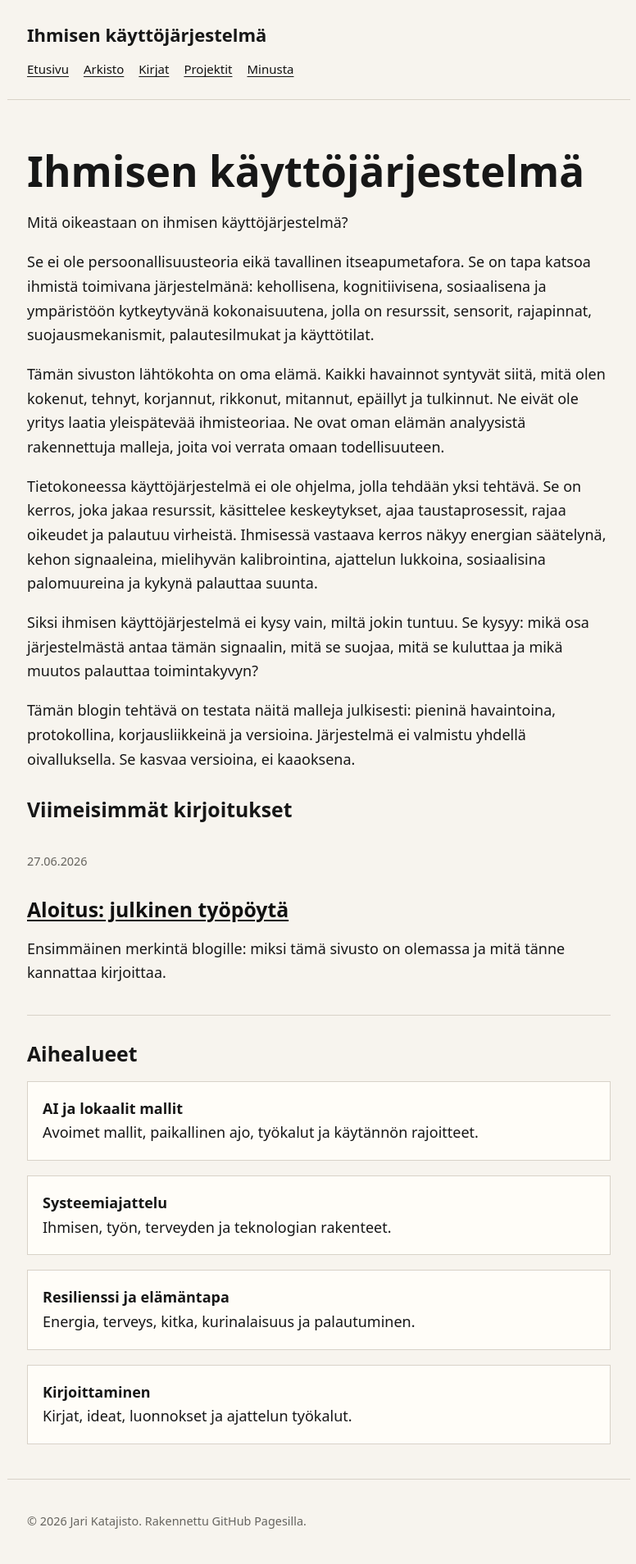
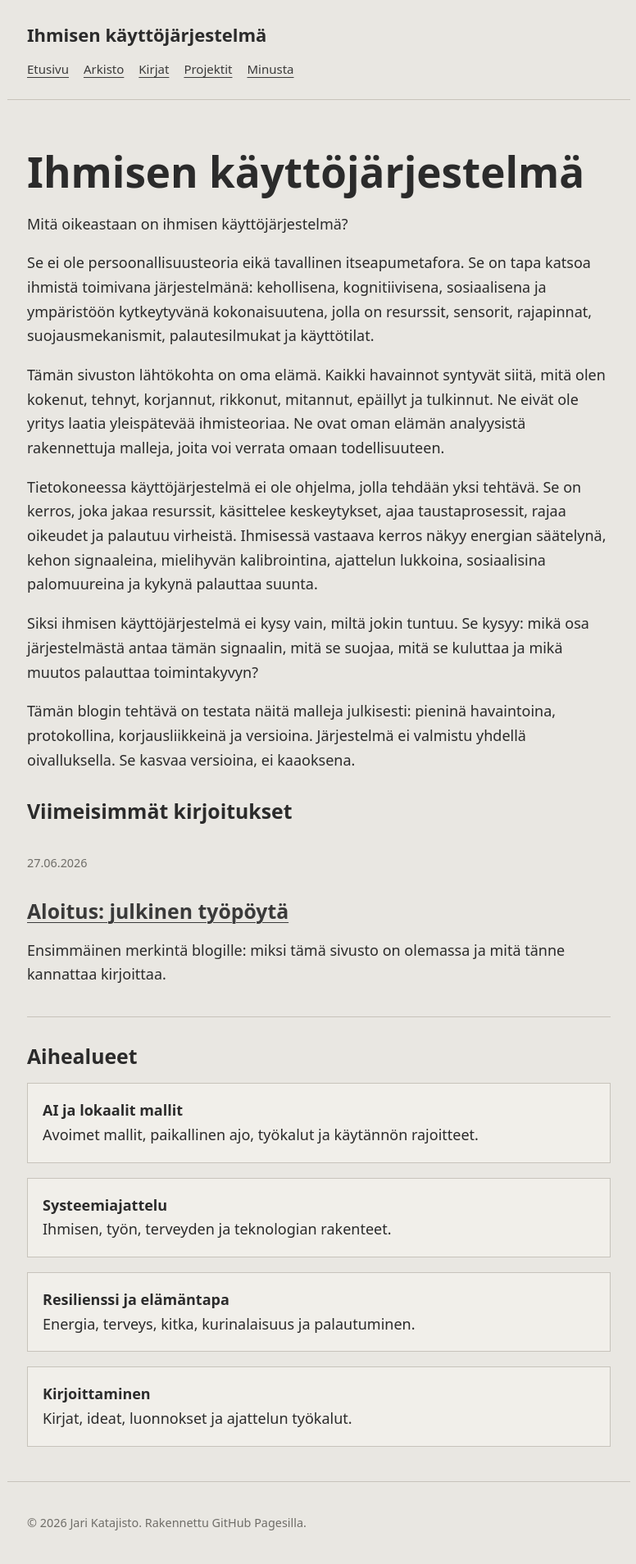
Before and after one commit to kataguru/blogi, a Jekyll site: the page built from index.md, in a window 1280 px wide. Shown: the whole page at 82% size, without its empty margins (251-1027 px from the left). Built offline with Jekyll 4.4.1, drawn with Linux system fonts in a browser that asks for light colours.

Commit message:
Soften grayscale visual style

```diff
--- a/assets/css/style.css
+++ b/assets/css/style.css
@@ -1,10 +1,11 @@
 :root {
-  --bg: #f7f4ee;
-  --text: #171717;
-  --muted: #66645f;
-  --line: #d8d2c8;
-  --link: #111111;
-  --card: #fffdf8;
+  --bg: #e9e7e2;
+  --text: #2b2b2b;
+  --muted: #6f6d68;
+  --line: #c7c3bb;
+  --link: #3a3a3a;
+  --card: #f1efea;
+  --code-bg: #dedbd4;
   --max: 760px;
 }
 
@@ -35,7 +36,7 @@ body {
   display: inline-block;
   margin-bottom: 12px;
   color: var(--text);
-  font-weight: 700;
+  font-weight: 650;
   font-size: 22px;
   text-decoration: none;
 }
@@ -50,13 +51,15 @@ body {
 .site-nav a,
 a {
   color: var(--link);
-  text-underline-offset: 3px;
+  text-underline-offset: 4px;
+  text-decoration-thickness: 1px;
 }
 
 h1, h2, h3 {
-  line-height: 1.2;
+  line-height: 1.22;
   margin-top: 2rem;
   margin-bottom: 0.75rem;
+  font-weight: 650;
 }
 
 h1 { font-size: clamp(2rem, 6vw, 3.2rem); }
@@ -93,7 +96,7 @@ h3 { font-size: 1.2rem; }
 }
 
 blockquote {
-  border-left: 4px solid var(--line);
+  border-left: 3px solid var(--line);
   margin-left: 0;
   padding-left: 16px;
   color: var(--muted);
@@ -106,7 +109,7 @@ code, pre {
 pre {
   overflow-x: auto;
   padding: 16px;
-  background: #eee8dc;
+  background: var(--code-bg);
 }
 
 .site-footer {
@@ -117,13 +120,12 @@ pre {
 
 @media (prefers-color-scheme: dark) {
   :root {
-    --bg: #111111;
-    --text: #f0eee8;
-    --muted: #aaa49a;
-    --line: #33302a;
-    --link: #f0eee8;
-    --card: #181818;
+    --bg: #242424;
+    --text: #dedbd4;
+    --muted: #aaa59d;
+    --line: #4a4742;
+    --link: #e3e0d8;
+    --card: #2f2f2f;
+    --code-bg: #303030;
   }
-
-  pre { background: #1f1f1f; }
 }
```
